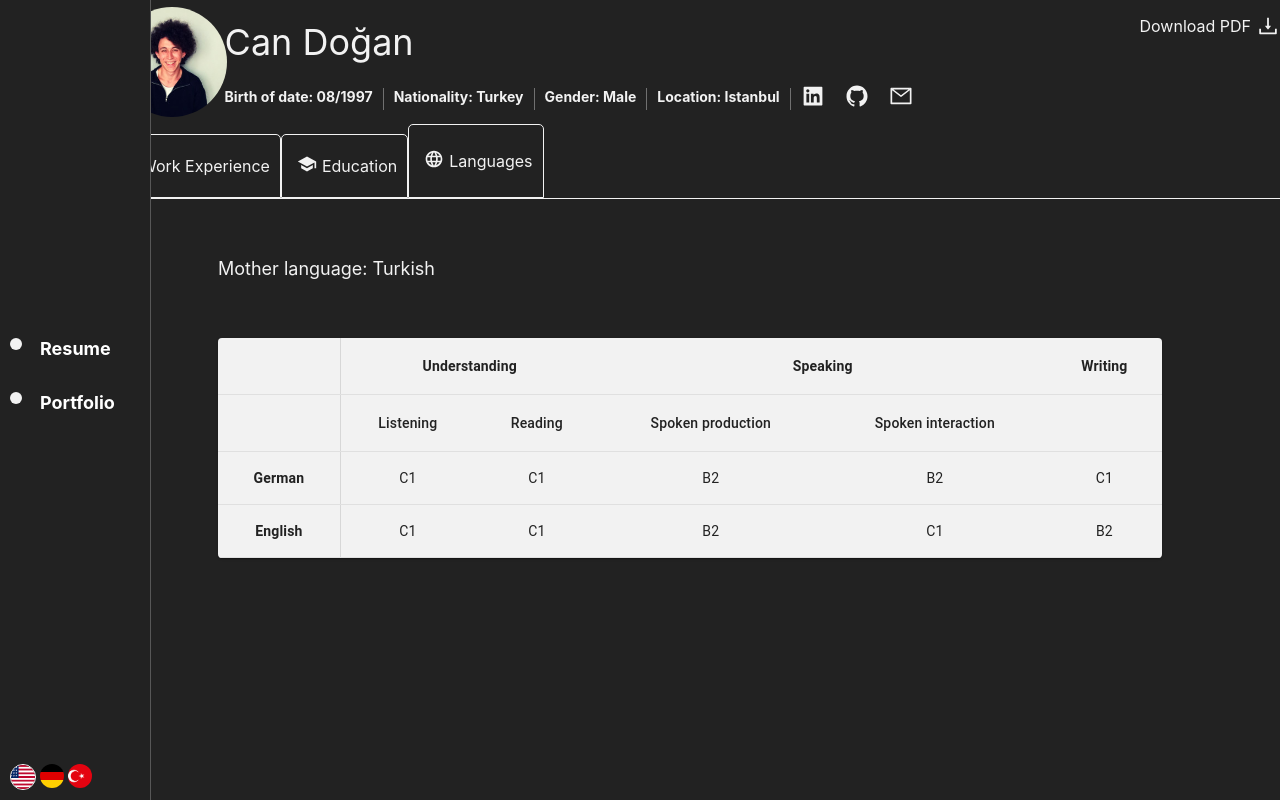
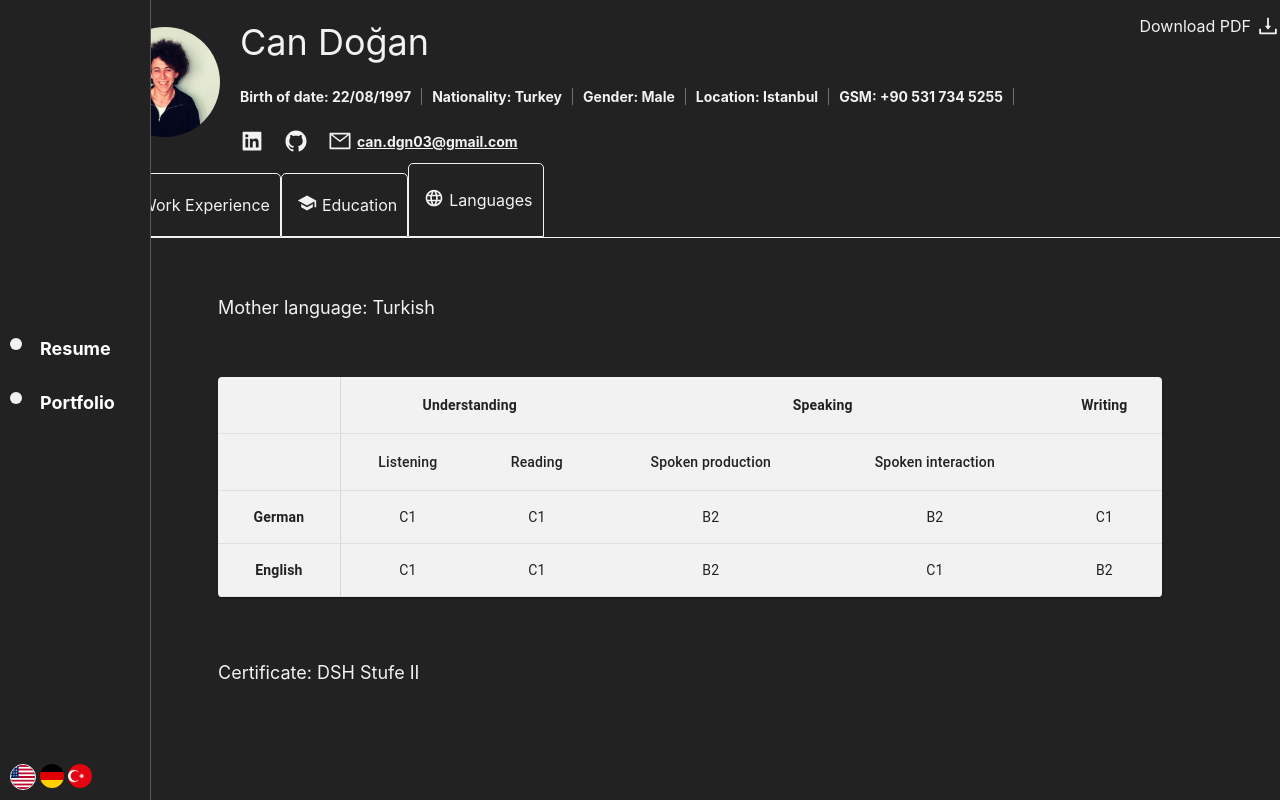
Before and after one commit to candgn/portfolio, a React (Create React App) app: page / in a window 1280 px wide. Both pictures are taken after a click on the element "Languages". Built offline with nearby package versions, Linux system fonts and the light colour scheme.

Commit message:
certificates added to languages

```diff
--- a/src/Components/Common/Tabs/Tabs.css
+++ b/src/Components/Common/Tabs/Tabs.css
@@ -36,3 +36,13 @@
 .tab-content-container {
   /* margin: 5%; */
 }
+
+.tab-content-wrapper {
+  height: 80vh;
+  overflow-y: scroll;
+}
+@media screen and (max-width: 800px) {
+  .tab-content-wrapper {
+    overflow-y: unset !important;
+  }
+}
--- a/src/Components/Common/Tabs/Tabs.jsx
+++ b/src/Components/Common/Tabs/Tabs.jsx
@@ -15,8 +15,6 @@ const Tabs = ({ t, tabs }) => {
       "sh: " + scrollHeight + " st: " + scrollTop + " ch: " + clientHeight
     );
     setScrolled(`${scroll}%`);
-
-
   };
 
   return (
@@ -47,11 +45,10 @@ const Tabs = ({ t, tabs }) => {
       <div className="tab-content-container">
         {tabs.map((tab, i) => (
           <div
+            className="tab-content-wrapper"
             onScroll={handleScroll}
             style={{
               display: tab.title === activeTab ? "block" : "none",
-              height: "80vh",
-              overflowY: "scroll",
             }}
           >
             <ScrollIndicator scrolled={scrolled} />
--- a/src/Components/Resume/Components/Info/Info.css
+++ b/src/Components/Resume/Components/Info/Info.css
@@ -23,10 +23,11 @@
   display: flex;
   align-items: center;
   justify-content: center;
+  margin: 10px;
 }
 
 .info-data-container {
-  margin-left: -30px;
+  /* margin-left: -30px; */
   flex-grow: 4;
   display: flex;
   flex-wrap: wrap;
--- a/src/Components/Resume/Components/Info/Info.jsx
+++ b/src/Components/Resume/Components/Info/Info.jsx
@@ -11,6 +11,7 @@ const Info = ({ t, hideImage }) => {
     { title: "nationality", data: constants.PERSONAL_INFO.nationality },
     { title: "gender", data: constants.PERSONAL_INFO.gender },
     { title: "location", data: constants.PERSONAL_INFO.location },
+    { title: "GSM", data: constants.PERSONAL_INFO.phone },
   ];
   return (
     <div className="info-container">
@@ -39,6 +40,11 @@ const Info = ({ t, hideImage }) => {
         <div className="info-social-container">
           {constants.PERSONAL_INFO.links.map((item, i) => (
             <a
+              style={{
+                display: "flex",
+                alignItems: "center",
+                justifyContent: "center",
+              }}
               className="personal-link-icon"
               target="_blank"
               rel="noopener noreferrer"
@@ -46,6 +52,17 @@ const Info = ({ t, hideImage }) => {
               key={"personal-links-" + i}
             >
               {item.icon}
+              {item.title && (
+                <span
+                  style={{
+                    fontSize: "14px",
+                    fontWeight: "700",
+                    marginLeft: "5px",
+                  }}
+                >
+                  {item.title}
+                </span>
+              )}
             </a>
           ))}
         </div>
--- a/src/Components/Resume/Components/LanguagesComponent/Languages.jsx
+++ b/src/Components/Resume/Components/LanguagesComponent/Languages.jsx
@@ -124,6 +124,9 @@ const Languages = ({ t }) => {
           </TableBody>
         </Table>
       </TableContainer>
+      <p className="mother-lang-text" style={{ marginTop: "-4.5%" }}>
+        {t("certificate")}: DSH Stufe II
+      </p>
     </div>
   );
 };
--- a/src/Components/Resume/constants.js
+++ b/src/Components/Resume/constants.js
@@ -11,9 +11,10 @@ import { SiFlutter, SiZoho, SiAndroidstudio } from "react-icons/si";
 const PERSONAL_INFO = {
   name: "Can",
   surname: "Doğan",
-  birth: "08/1997",
+  birth: "22/08/1997",
   nationality: "turkey",
   gender: "male",
+  phone: "+90 531 734 5255",
   location: "istanbul",
   links: [
     {
@@ -21,7 +22,11 @@ const PERSONAL_INFO = {
       link: "https://www.linkedin.com/in/can-doğan-238a5115a/",
     },
     { icon: <IoLogoGithub />, link: "https://github.com/candgn" },
-    { icon: <AiOutlineMail />, link: "mailto:can.dgn03@gmail.com" },
+    {
+      icon: <AiOutlineMail />,
+      link: "mailto:can.dgn03@gmail.com",
+      title: "can.dgn03@gmail.com",
+    },
   ],
 };
 
--- a/src/utils/translations.js
+++ b/src/utils/translations.js
@@ -72,6 +72,7 @@ const translations = {
       turkish: "Turkish",
       kal: "Kartal Anatolian High School",
       highSchool: "High School",
+      certificate: "Certificate",
     },
   },
   tr: {
@@ -135,6 +136,7 @@ const translations = {
       turkish: "Türkçe",
       kal: "Kartal Anadolu Lisesi",
       highSchool: "Lise",
+      certificate: "Sertifika",
     },
   },
   de: {
@@ -201,6 +203,7 @@ const translations = {
       turkish: "Türkisch",
       kal: "Kartal Anatolian Gymnasium",
       highSchool: "Gymnasium",
+      certificate: "Zeugnisse",
     },
   },
 };
```
